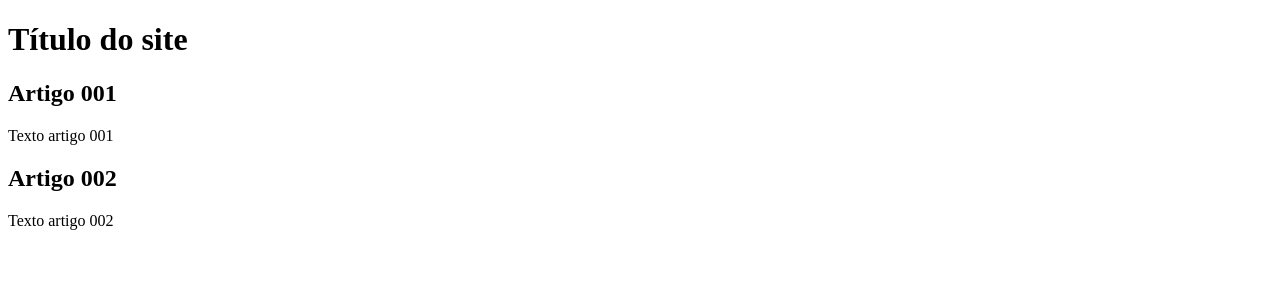
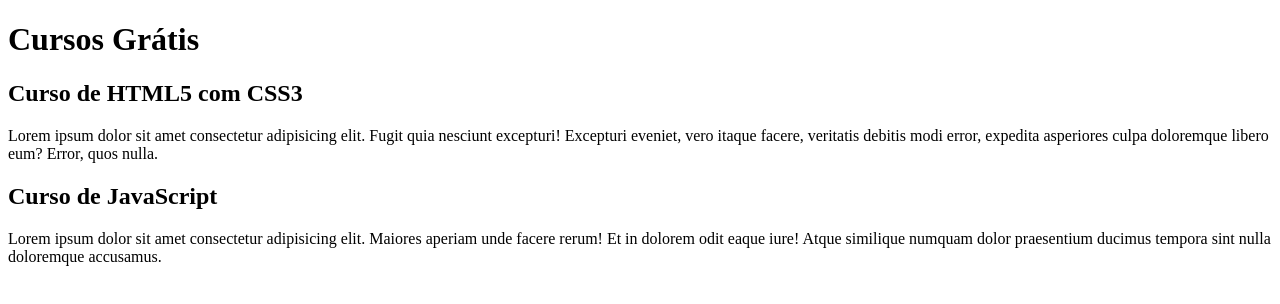
Before and after one commit to adlerholanda/projeto-site, a plain HTML site: page index.html in a window 1280 px wide. Drawn offline with Linux system fonts and the light colour scheme.

Commit message:
Comecei a escrever o conteúdo
NA

```diff
--- a/index.html
+++ b/index.html
@@ -8,15 +8,15 @@
 <body>
     <main>
             <header>
-                <h1>Título do site</h1>
+                <h1>Cursos Grátis</h1>
             </header>
             <article>
-                <h2>Artigo 001</h2>
-                <p>Texto artigo 001</p>
+                <h2>Curso de HTML5 com CSS3</h2>
+                <p>Lorem ipsum dolor sit amet consectetur adipisicing elit. Fugit quia nesciunt excepturi! Excepturi eveniet, vero itaque facere, veritatis debitis modi error, expedita asperiores culpa doloremque libero eum? Error, quos nulla.</p>
             </article>
             <article>
-                <h2>Artigo 002</h2>
-                <p>Texto artigo 002</p>
+                <h2>Curso de JavaScript</h2>
+                <p>Lorem ipsum dolor sit amet consectetur adipisicing elit. Maiores aperiam unde facere rerum! Et in dolorem odit eaque iure! Atque similique numquam dolor praesentium ducimus tempora sint nulla doloremque accusamus.</p>
             </article>
     </main>
 
```
